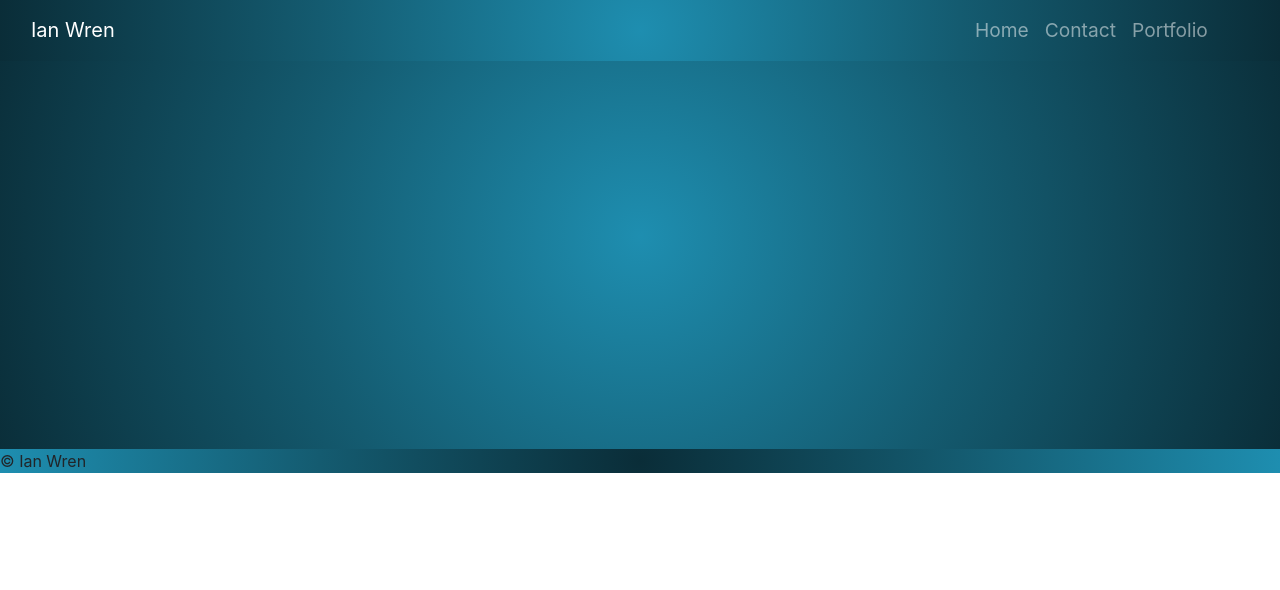
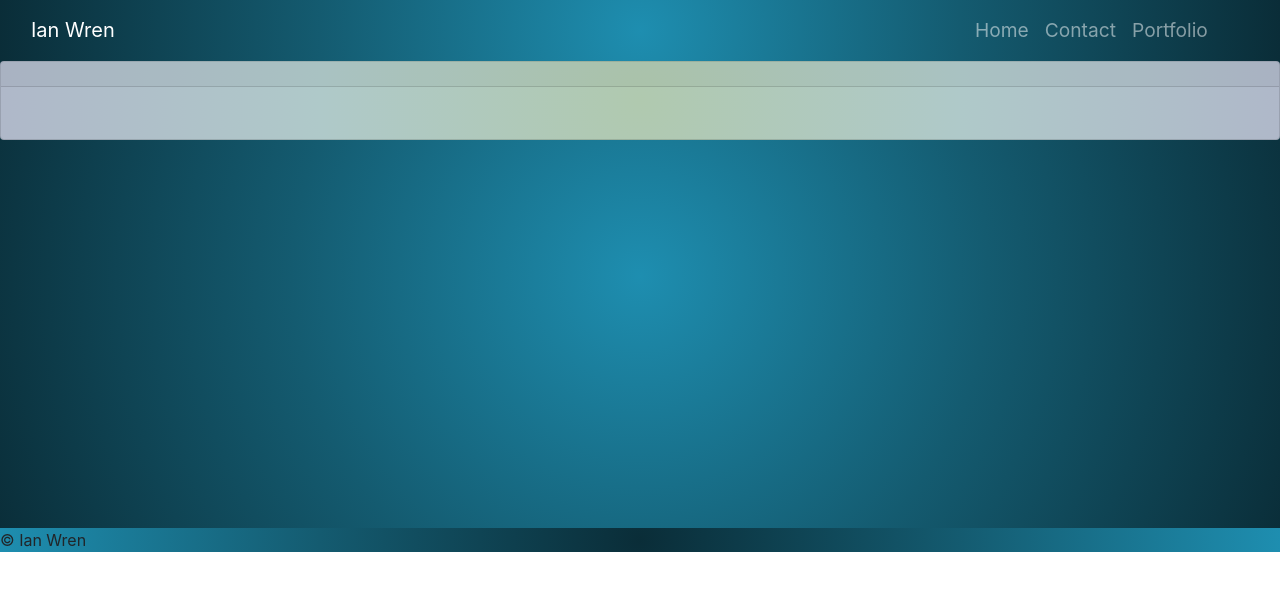
Before and after one commit to luckyian/My_Portfolio, a React (Create React App) app: page /#/contact in a window 1280 px wide. Shown: the top 590 px of the page. Built offline with nearby package versions, Linux system fonts and the light colour scheme; the HTML template or start-up script is replaced by a standard one.

Commit message:
Added card to page to future styling

```diff
--- a/src/pages/Contact.js
+++ b/src/pages/Contact.js
@@ -8,6 +8,17 @@ function Contact() {
 
   return (
     <div>
+
+      <Card className="aboutBack">
+<Card.Header>
+
+</Card.Header>
+<Card.Body>
+  <Card.Title>
+
+  </Card.Title>
+</Card.Body>
+      </Card>
       {/* <br></br>
     <Card className="aboutBack">
       <Card.Body>
```
